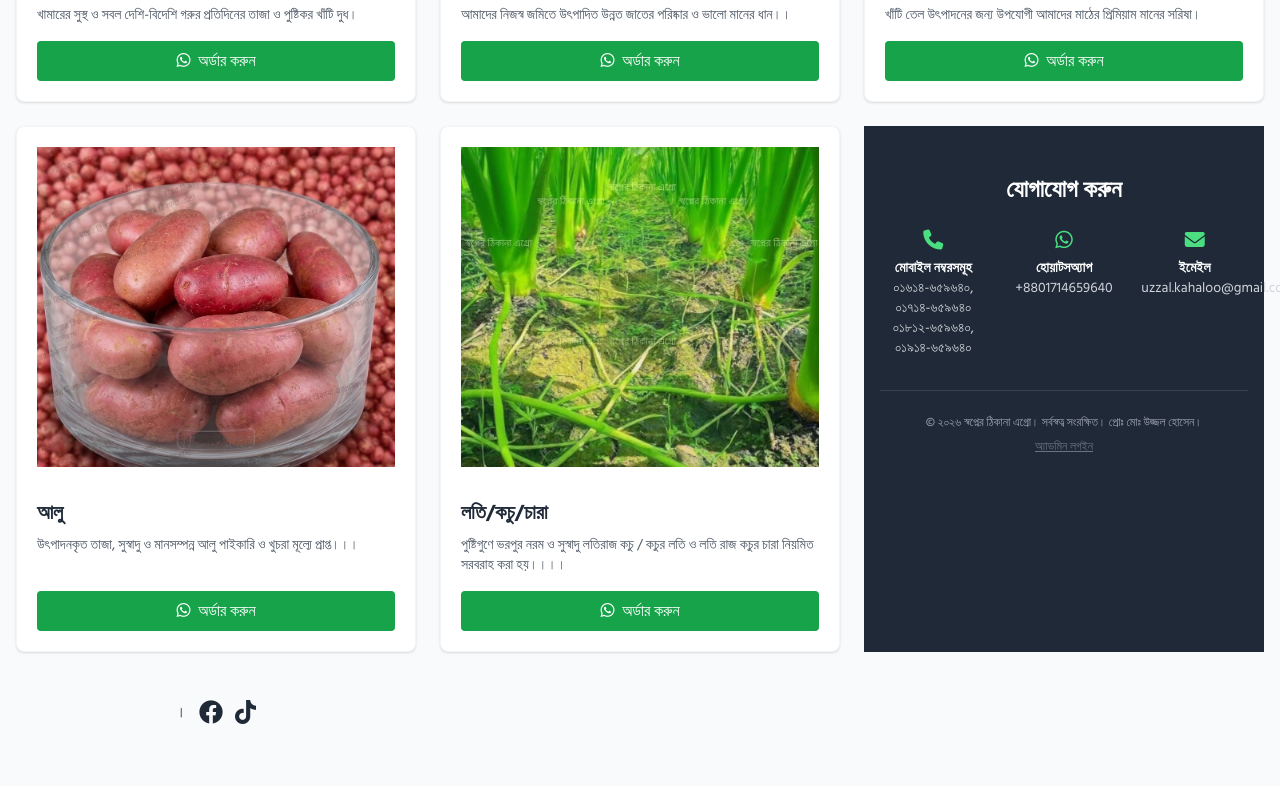
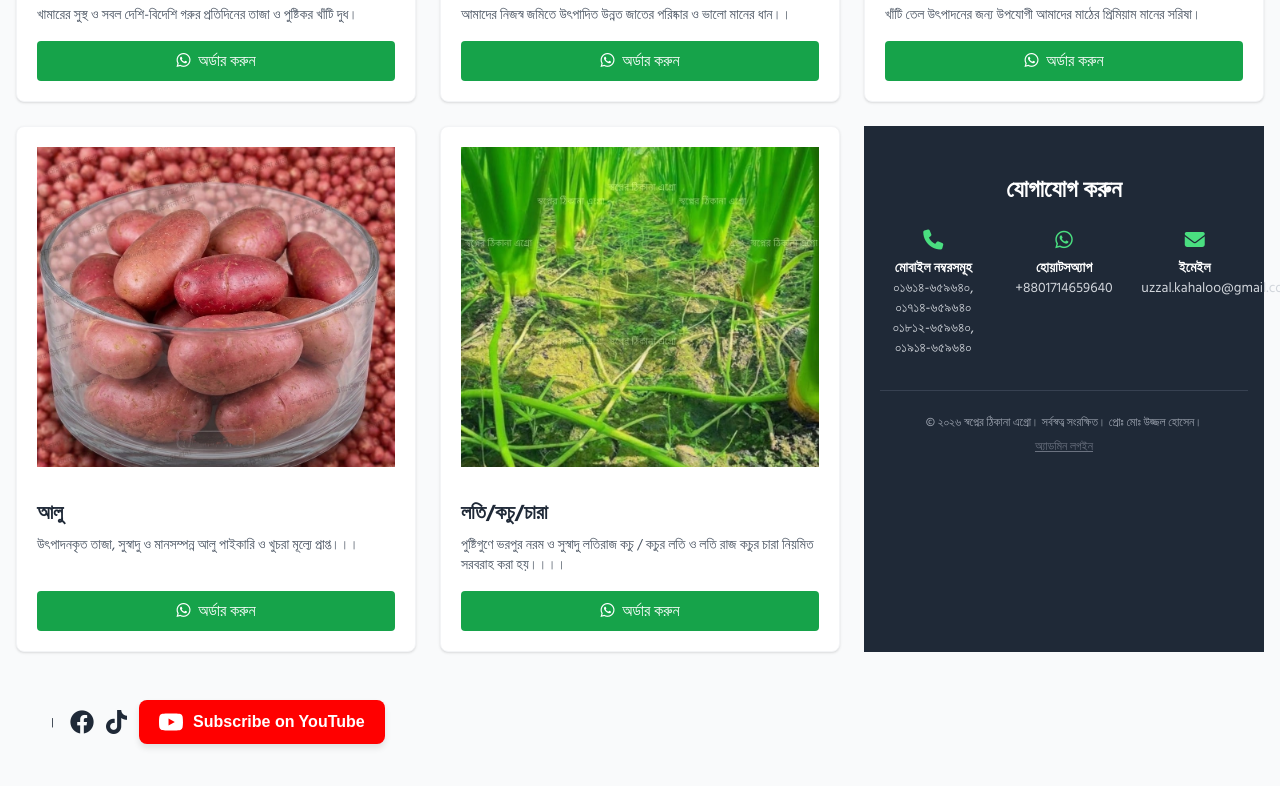
Before and after one commit to uzzalkahaloo-a11y/shopner-thikana-agro-, a plain HTML site: page index.html in a window 1280 px wide. Shown: the part 1181-1967 px from the top of the page. Drawn offline with nearby package versions, Linux system fonts and the light colour scheme.

Commit message:
Add YouTube button with styling to index.html

```diff
--- a/index.html
+++ b/index.html
@@ -254,3 +254,40 @@ I'llok<!DOCTYPE html>
 <a href="https://vm.tiktok.com/ZS9fTE7owhcT9-g5IGF/" target="_blank" class="text-2xl hover:text-pink-500 transition">
     <i class="fa-brands fa-tiktok"></i>
 </a>
+
+<!-- ইউটিউব বাটন HTML ও CSS কোড -->
+<style>
+  .youtube-btn {
+    display: inline-flex;
+    align-items: center;
+    gap: 10px;
+    background-color: #FF0000;
+    color: #ffffff !important;
+    text-decoration: none;
+    padding: 10px 20px;
+    border-radius: 8px;
+    font-family: Arial, sans-serif;
+    font-size: 16px;
+    font-weight: bold;
+    transition: background-color 0.3s ease, transform 0.2s ease;
+    box-shadow: 0 4px 6px rgba(0, 0, 0, 0.1);
+  }
+
+  .youtube-btn:hover {
+    background-color: #cc0000;
+    transform: translateY(-2px);
+  }
+
+  .youtube-btn svg {
+    width: 24px;
+    height: 24px;
+    fill: #ffffff;
+  }
+</style>
+
+<a href="https://youtube.com/@uzzalhossain2131?si=hut7UiMoQ_9xCUXJ" target="_blank" rel="noopener noreferrer" class="youtube-btn">
+  <svg viewBox="0 0 24 24" xmlns="http://www.w3.org/2000/svg">
+    <path d="M23.498 6.186a3.016 3.016 0 0 0-2.122-2.136C19.505 3.545 12 3.545 12 3.545s-7.505 0-9.377.505A3.017 3.017 0 0 0 .502 6.186C0 8.07 0 12 0 12s0 3.93.502 5.814a3.016 3.016 0 0 0 2.122 2.136c1.871.505 9.376.505 9.376.505s7.505 0 9.377-.505a3.015 3.015 0 0 0 2.122-2.136C24 15.93 24 12 24 12s0-3.93-.502-5.814zM9.545 15.568V8.432L15.818 12l-6.273 3.568z"/>
+  </svg>
+  <span>Subscribe on YouTube</span>
+</a>
```
